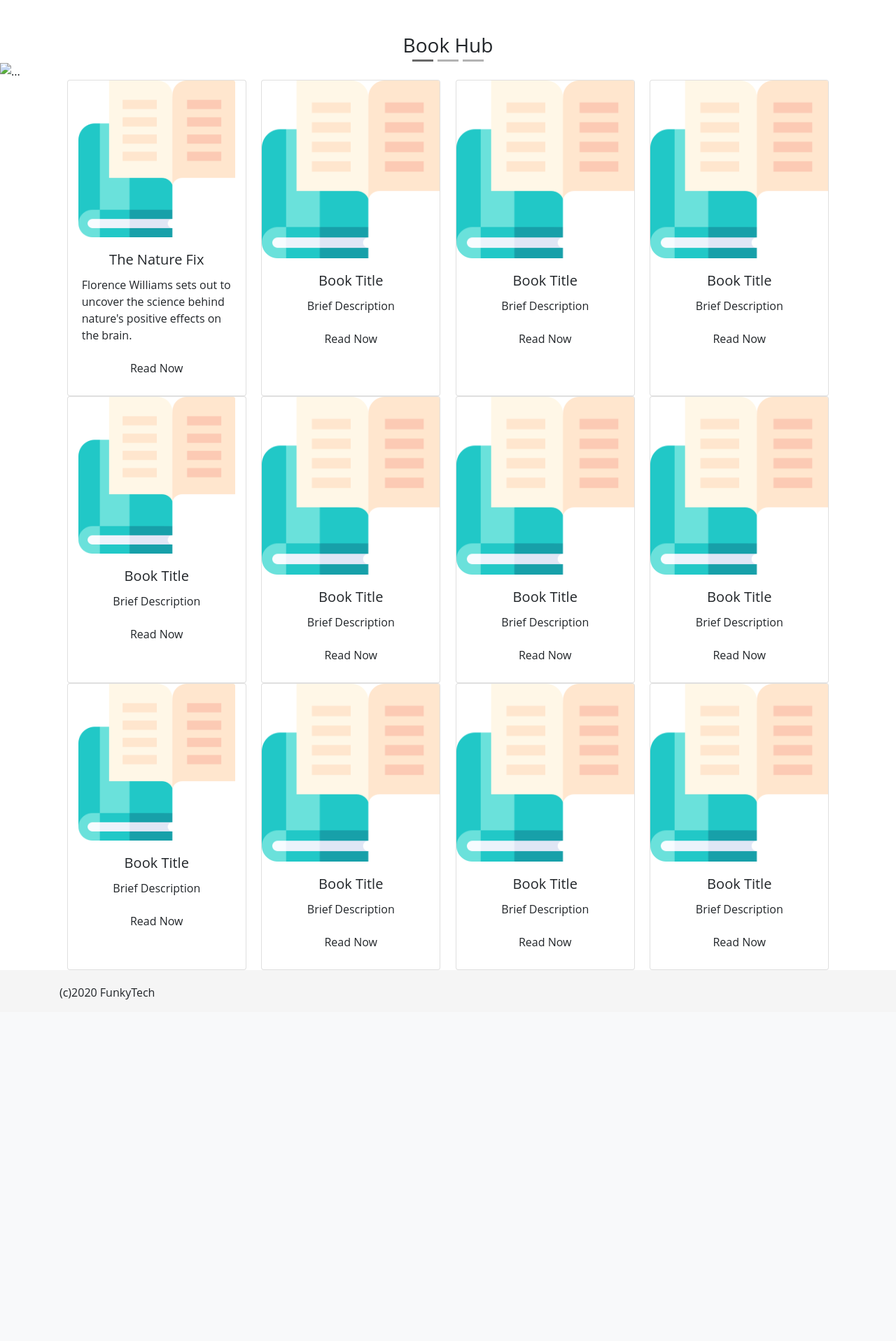
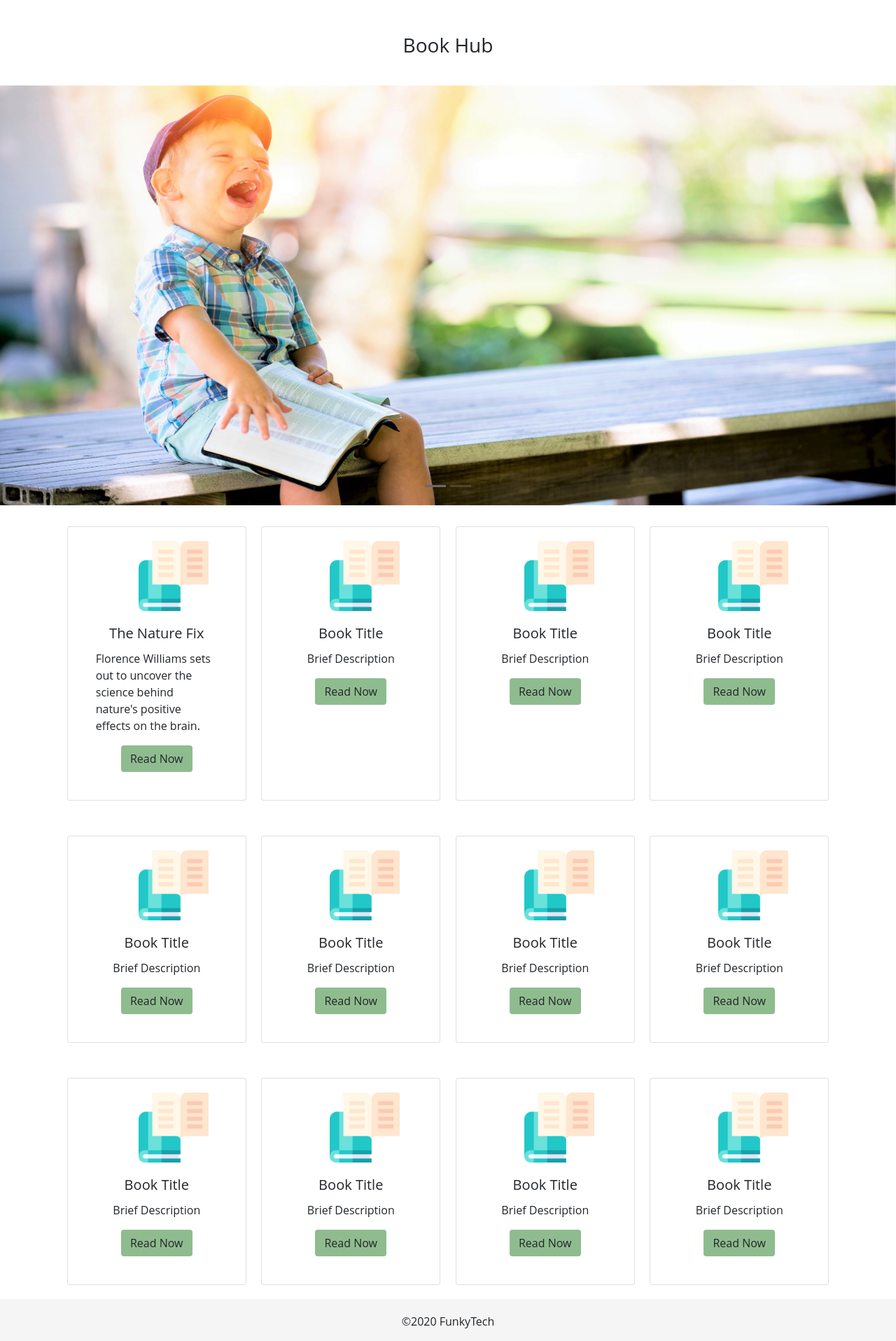
Before and after one commit to CEN4010-S2020-G07/CEN4010-S2020-G07, a PHP site: page /bookhub.html in a window 1280 px wide. Shown: the part 56-1972 px from the top of the page at 70% size. Before the commit the page ends 1484 px from the top, so only its background shows below. Run offline with PHP 8.4, Linux system fonts and the light colour scheme; some libraries are stand-ins or nearby versions.

Commit message:
Updated Style
CSS has been updated for prototype files

```diff
--- a/vertical prototype/bookhub.html
+++ b/vertical prototype/bookhub.html
@@ -43,19 +43,19 @@
         <ol class="carousel-indicators">
             <li data-target="#book_carousel" data-slide-to="0" class="active"></li>
             <li data-target="#book_carousel" data-slide-to="1"></li>
-            <li data-target="#book_carousel" data-slide-to="2"></li>
+           <!-- <li data-target="#book_carousel" data-slide-to="2"></li>-->
         </ol>
 
         <div class="carousel-inner">
             <div class="carousel-item active">
-                <img src="http://via.placeholder.com/786X250" class="d-block w-100" alt="...">
+                <img src="images/happy_toddler.jpg" class="carapic w-100" alt="...">
             </div>
             <div class="carousel-item">
-                <img src="http://via.placeholder.com/786X250" class="d-block w-100" alt="...">
+                <img src="images/bookshelf.jpg" class="carapic w-100" alt="...">
             </div>
-            <div class="carousel-item">
-                <img src="http://via.placeholder.com/786X250" class="d-block w-100" alt="...">
-            </div>
+           <!-- <div class="carousel-item">
+                <img src="images/" class="carapic w-100" alt="...">
+            </div>-->
         </div>
     </div>
     <!--ROW 1-->
@@ -66,7 +66,7 @@
                 <div class="card-body text-center">
                     <h5 class="card-title">The Nature Fix</h5>
                     <p class="text-left">Florence Williams sets out to uncover the science behind nature's positive effects on the brain.</p>
-                    <a href="bookplacard.php" class="btn">Read Now</a>
+                    <a href="bookplacard.php" class="btn btn_R">Read Now</a>
                 </div>
             </div>
         <div class="card" style="width: 16rem;">
@@ -74,7 +74,7 @@
             <div class="card-body text-center">
                 <h5 class="card-title">Book Title</h5>
                 <p class="text-center">Brief Description</p>
-                <a href="#" class="btn">Read Now</a>
+                <a href="#" class="btn btn_R">Read Now</a>
             </div>
         </div>
         <div class="card" style="width: 16rem;">
@@ -82,7 +82,7 @@
             <div class="card-body text-center">
                 <h5 class="card-title">Book Title</h5>
                 <p class="text-center">Brief Description</p>
-                <a href="#" class="btn">Read Now</a>
+                <a href="#" class="btn btn_R">Read Now</a>
             </div>
         </div>
         <div class="card" style="width: 16rem;">
@@ -90,7 +90,7 @@
             <div class="card-body text-center">
                 <h5 class="card-title">Book Title</h5>
                 <p class="text-center">Brief Description</p>
-                <a href="#" class="btn">Read Now</a>
+                <a href="#" class="btn btn_R">Read Now</a>
             </div>
         </div>
     </div>
@@ -102,7 +102,7 @@
             <div class="card-body text-center">
                 <h5 class="card-title">Book Title</h5>
                 <p class="text-center">Brief Description</p>
-                <a href="bookplacard.html" class="btn">Read Now</a>
+                <a href="bookplacard.html" class="btn btn_R">Read Now</a>
             </div>
         </div>
         <div class="card" style="width: 16rem;">
@@ -110,7 +110,7 @@
             <div class="card-body text-center">
                 <h5 class="card-title">Book Title</h5>
                 <p class="text-center">Brief Description</p>
-                <a href="#" class="btn">Read Now</a>
+                <a href="#" class="btn btn_R">Read Now</a>
             </div>
         </div>
         <div class="card" style="width: 16rem;">
@@ -118,7 +118,7 @@
             <div class="card-body text-center">
                 <h5 class="card-title">Book Title</h5>
                 <p class="text-center">Brief Description</p>
-                <a href="#" class="btn">Read Now</a>
+                <a href="#" class="btn btn_R">Read Now</a>
             </div>
         </div>
         <div class="card" style="width: 16rem;">
@@ -126,7 +126,7 @@
             <div class="card-body text-center">
                 <h5 class="card-title">Book Title</h5>
                 <p class="text-center">Brief Description</p>
-                <a href="#" class="btn">Read Now</a>
+                <a href="#" class="btn btn_R">Read Now</a>
             </div>
         </div>
     </div>
@@ -138,7 +138,7 @@
             <div class="card-body text-center">
                 <h5 class="card-title">Book Title</h5>
                 <p class="text-center">Brief Description</p>
-                <a href="bookplacard.html" class="btn">Read Now</a>
+                <a href="bookplacard.html" class="btn btn_R">Read Now</a>
             </div>
         </div>
         <div class="card" style="width: 16rem;">
@@ -146,7 +146,7 @@
             <div class="card-body text-center">
                 <h5 class="card-title">Book Title</h5>
                 <p class="text-center">Brief Description</p>
-                <a href="#" class="btn">Read Now</a>
+                <a href="#" class="btn btn_R">Read Now</a>
             </div>
         </div>
         <div class="card" style="width: 16rem;">
@@ -154,7 +154,7 @@
             <div class="card-body text-center">
                 <h5 class="card-title">Book Title</h5>
                 <p class="text-center">Brief Description</p>
-                <a href="#" class="btn">Read Now</a>
+                <a href="#" class="btn btn_R">Read Now</a>
             </div>
         </div>
         <div class="card" style="width: 16rem;">
@@ -162,7 +162,7 @@
             <div class="card-body text-center">
                 <h5 class="card-title">Book Title</h5>
                 <p class="text-center">Brief Description</p>
-                <a href="#" class="btn">Read Now</a>
+                <a href="#" class="btn btn_R">Read Now</a>
             </div>
         </div>
     </div>
@@ -171,7 +171,7 @@
 
 
 
-    <footer class="footer"><div class="container">(c)2020 FunkyTech</div></footer>
+    <footer class="footer text-center">&copy;2020 FunkyTech</footer>
 
 
 
--- a/vertical prototype/css/prototype.css
+++ b/vertical prototype/css/prototype.css
@@ -1,39 +1,46 @@
 /*SITE_WIDE*/
 
 html {
+
     position: relative;
     min-height: 100%;
 }
 
 body {
-  margin-bottom: 60px; /* Margin bottom by footer height */
+    margin-bottom: 60px;
+    /* Margin bottom by footer height */
+    font-family: "Palatino Linotype", "Book Antiqua", "Palatino", serif;
 }
 
-table{
+
+
+table {
+
     margin: auto;
     width: 70%;
 
 }
 
 .footer {
-   position:absolute;
-   bottom:0;
-   height:60px;
-   width:100%;
-   background-color:#f5f5f5;
-   padding:20px;
+
+    position: absolute;
+    bottom: 0;
+    height: 60px;
+    width: 100%;
+    background-color: #f5f5f5;
+    padding: 20px;
 }
 
-a{
-color:black;
+a {
+    color: black;
 }
 
-a:hover{
-text-decoration-line:none;
+a:hover {
+    text-decoration-line: none;
 }
 
-h3{
-text-align:center;
+h3 {
+    text-align: center;
 }
 
 .carousel-indicators li {
@@ -284,44 +281,112 @@ background-color:gainsboro;
 
 }
 
-.imgButton2{
+.imgButton2 {
     margin-left: -115%;
     margin-top: 10px;
     margin-right: 0px;
     width: 84%
-
 }
 
-.imgButton3{
+.imgButton3 {
 
     margin-top: 10px;
     margin-left: 0px;
     width: 84%
-
 }
 
+
 /*WELLSPACE PAGE*/
-.carapic{
-max-height:600px !important;
+
+.carapic {
+    max-height: 600px !important;
 }
 
-.every_other{
-background-color:#f0f2f2;
+.every_other {
+    background-color: #f0f2f2;
 }
 
-.card_para{
-margin-top:35px;
-margin-bottom:35px;
+.card_para {
+    margin-top: 35px;
+    margin-bottom: 35px;
 }
 
-.anchor_list{
-margin-bottom:20px;
+.anchor_list {
+    margin-bottom: 20px;
 }
 
 * {
     font-family: 'Open Sans';
     box-sizing: border-box;
 }
+
+/*BOOK HUB PAGE*/
+#book_carousel{
+margin:0px auto;
+}
+
+.card{
+margin-top:30px;
+margin-bottom:20px;
+padding:20px;
+
+}
+.card-img-top{
+height:100px;
+width:100px;
+margin-left:36%;
+}
+
+.btn_R{
+background-color:darkseagreen;
+}
+
+/*BOOK PLACARD DEMONSTRATION PAGE*/
+
+h3{
+margin-bottom:40px;
+}
+
+.full_feature{
+background-color:#f5f5f5;
+height:437px;
+margin-bottom:20px;
+}
+
+.full_thing{
+padding:20px;
+border: 1px solid lightgray;
+}
+
+.full_describe{
+padding:30px;
+}
+
+.button_row{
+margin-left:5px;
+}
+
+.view_button{
+background-color:darkseagreen;
+}
+
+.comm_button{
+background-color:#ffd54d;
+}
+
+.view_button:hover, .comm_button:hover{
+background-color:lightblue;
+}
+
+.e_reader,.book_board{
+margin-top:40px;
+margin-bottom:40px;
+padding:10px;
+align-content:center;
+}
+
+
+/*MESSAGE BOARD*/
 
 .chatContainer {
     width: 400px;
```
Also changed, not shown: other parts of vertical prototype/css/prototype.css (+80 -89 lines), vertical prototype/bookplacard.php (+4 -4 lines), vertical prototype/index.php (+33 -11 lines), vertical prototype/images/bookshelf.jpg (added), vertical prototype/images/happy_toddler.jpg (added), vertical prototype/images/sing.png (added), vertical prototype/images/woman_reading.jpg (added), 1 other file. Lines whose indentation alone changed are shown as unchanged.
